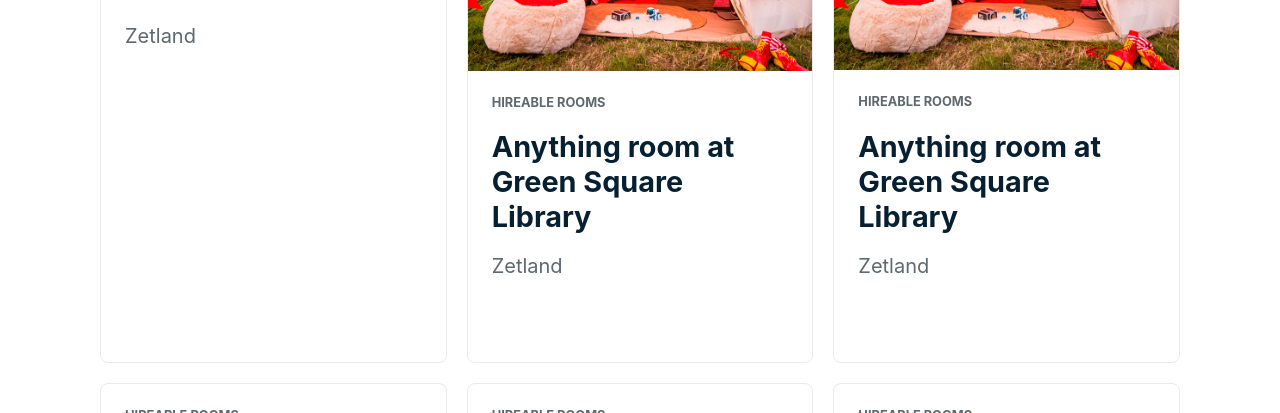
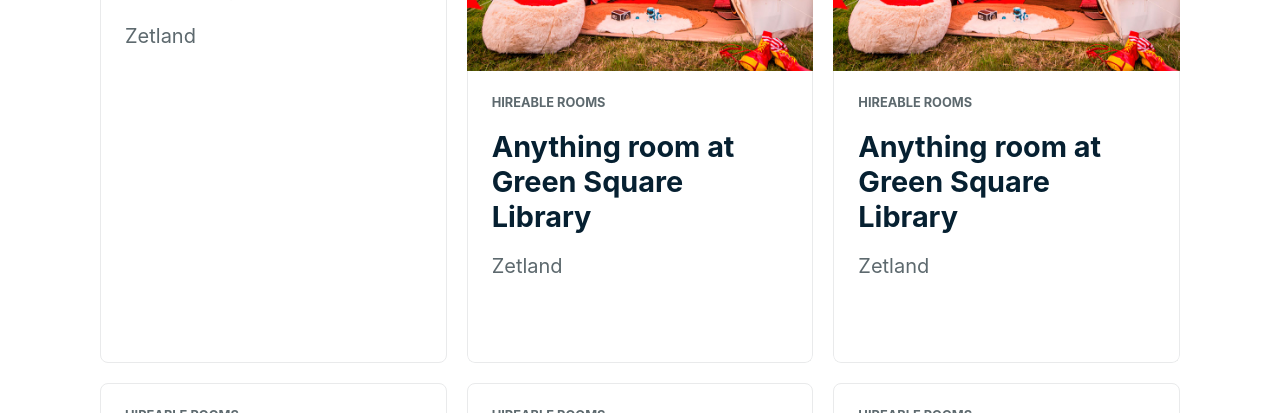
Before and after one commit to asarwar89/Responsive-Grid, a React (Create React App) app: page / in a window 1280 px wide. Shown: the part 341-754 px from the top of the page. Built offline with nearby package versions, Linux system fonts and the light colour scheme.

Commit message:
Fixed issue with border around the image

```diff
--- a/src/Card/Card.module.css
+++ b/src/Card/Card.module.css
@@ -1,13 +1,8 @@
 .Card {
-  border: 1px solid var(--border-color);
   border-radius: var(--border-radius);
   display: flex;
   flex-direction: column;
   overflow: hidden;
-}
-
-.Banner {
-  color: #000;
 }
 
 .Contents {
@@ -15,6 +10,17 @@
   padding: var(--spacing-x3);
   padding-bottom: var(--spacing-x8);
   text-align: left;
+}
+
+.HasImage .Contents {
+  border: 1px solid var(--border-color);
+  border-bottom-left-radius: var(--border-radius);
+  border-bottom-right-radius: var(--border-radius);
+  border-top: none;
+}
+
+.TextOnly {
+  border: 1px solid var(--border-color);
 }
 
 .Category {
```
